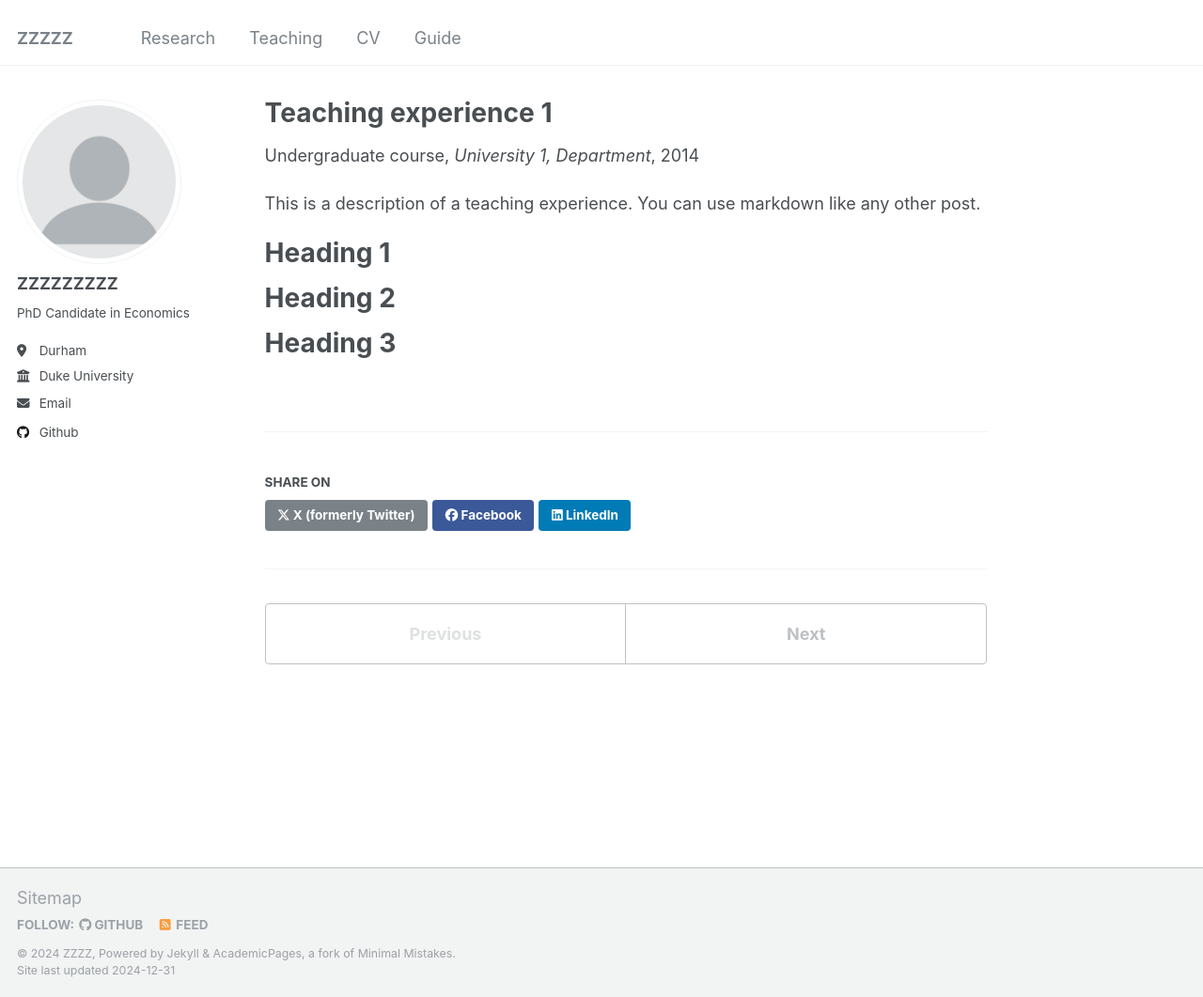
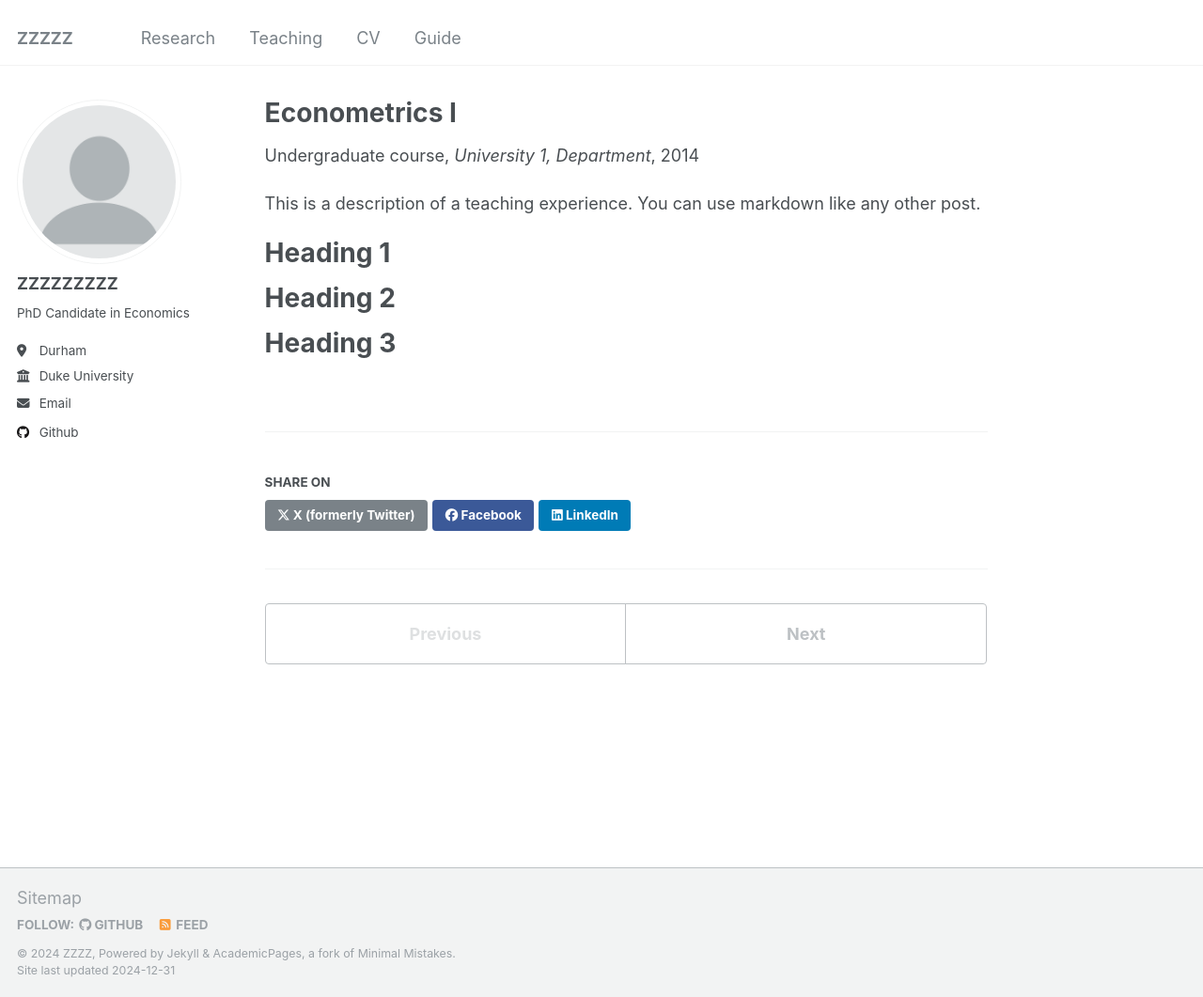
Before and after one commit to henrymzc/henrymzc.github.io, a Jekyll site: the page built from _teaching/2014-spring-teaching-1.md, in a window 1280 px wide and 1061 px high. Shown: the whole window at 94% size. Built offline with Jekyll 4.4.1, drawn with Linux system fonts in a browser that asks for light colours.

Commit message:
Update 2014-spring-teaching-1.md

```diff
--- a/_teaching/2014-spring-teaching-1.md
+++ b/_teaching/2014-spring-teaching-1.md
@@ -1,5 +1,5 @@
 ---
-title: "Teaching experience 1"
+title: "Econometrics I"
 collection: teaching
 type: "Undergraduate course"
 permalink: /teaching/2014-spring-teaching-1
```
